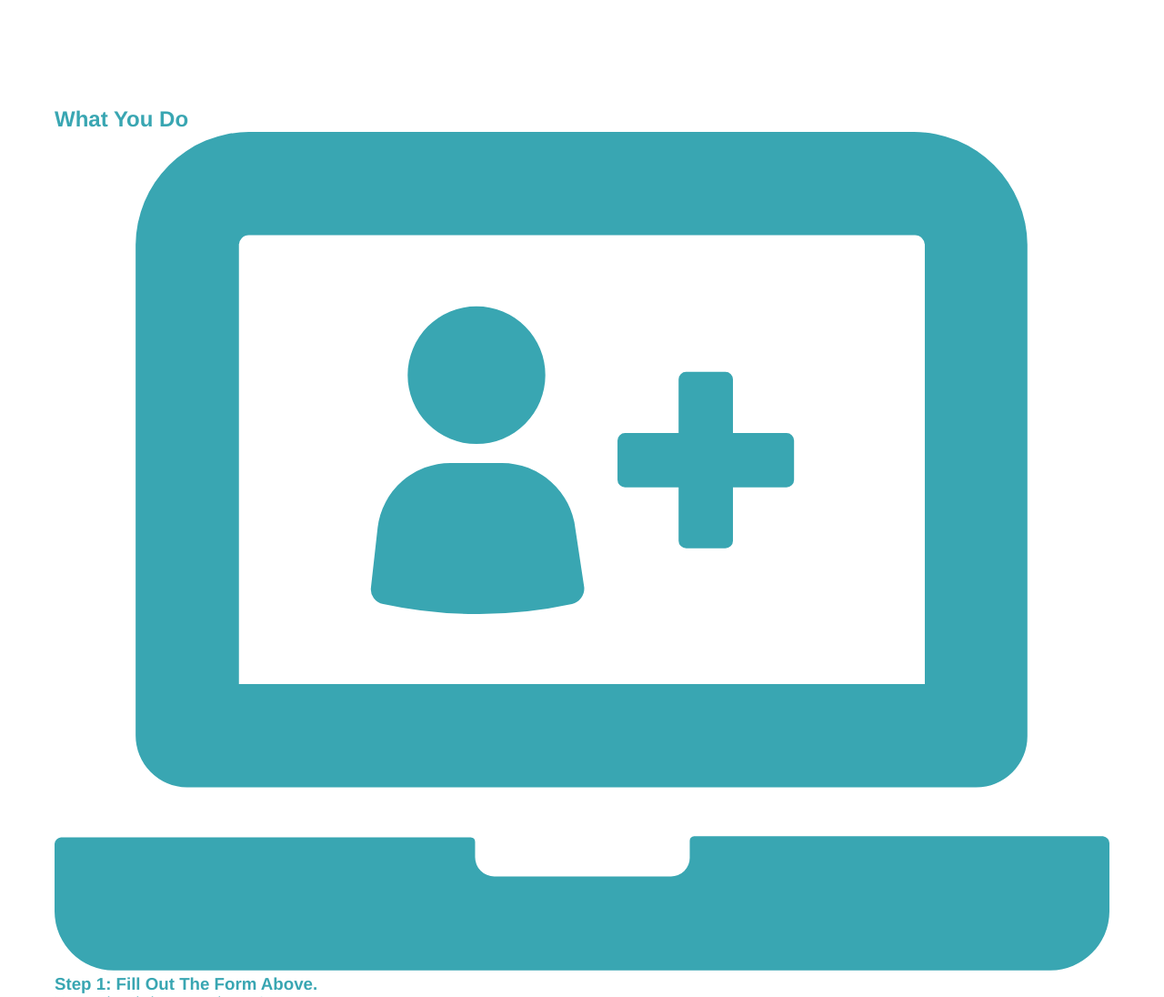
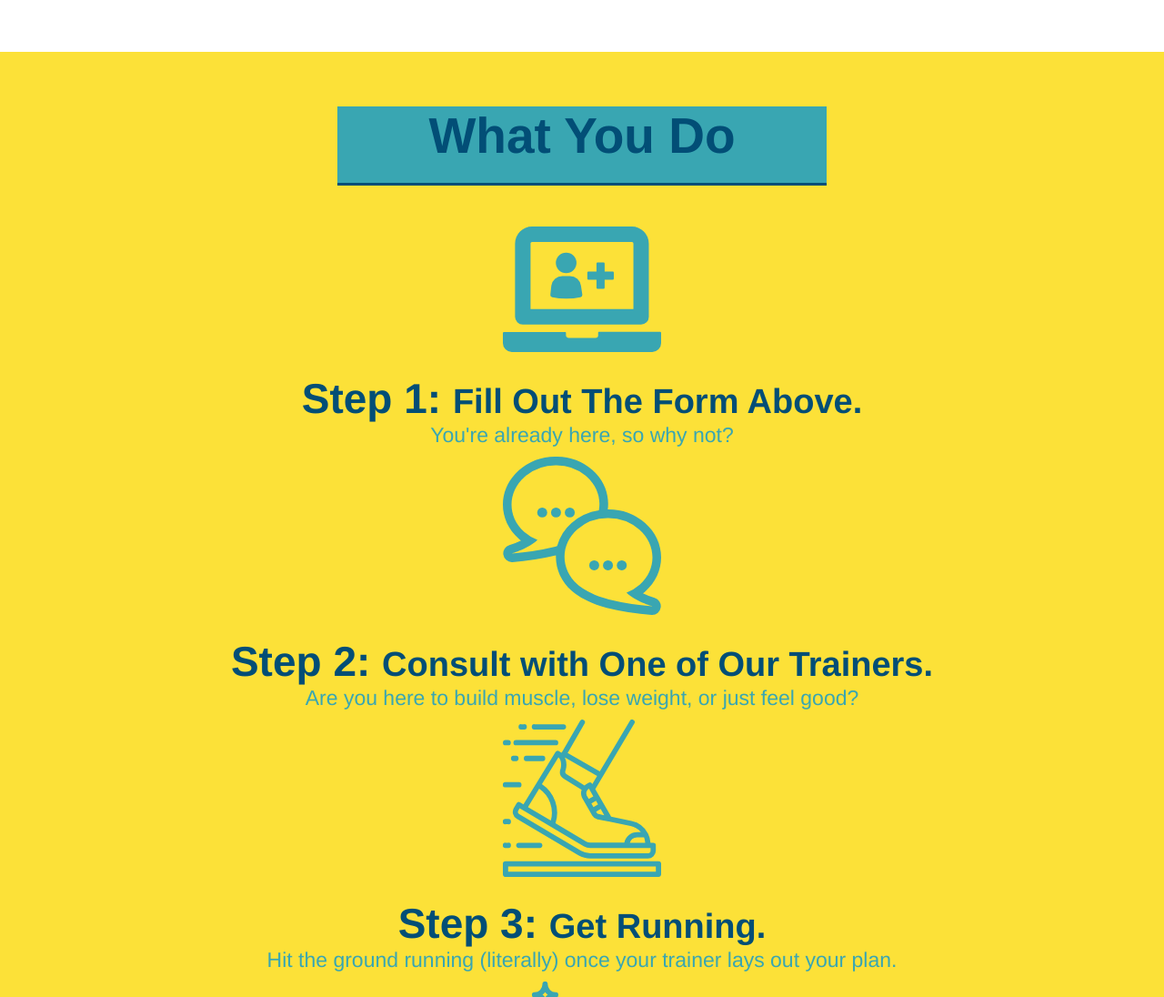
Before and after one commit to SilverFox357/Run-Buddy, a plain HTML site: page index.html in a window 1280 px wide. Shown: the part 1003-2099 px from the top of the page at 91% size. Drawn offline with Linux system fonts and the light colour scheme.

Commit message:
style what you do setion

```diff
--- a/assets/css/Style.css
+++ b/assets/css/Style.css
@@ -133,16 +133,6 @@ section div h3{
     text-align: center;
 }
 
-.intro h2{
-    font-size: 55px;
-    color: #024e76;
-    margin-bottom: 35px;
-    padding: 0 100px 20px 100px;
-    border-bottom: 3px solid;
-    border-color: #fce138;
-    display: inline-block;
-}
-
 .intro p{
     line-height: 1.7;
     color: #39a6b2;
@@ -150,3 +140,49 @@ section div h3{
     font-size: 20px;
     margin: 0 auto;
 }
+
+.steps{
+    text-align: center;
+    background: #fce138;
+}
+
+.section-title{
+    font-size: 55px;
+    color: #024e76;
+    margin-bottom: 35px;
+    padding: 0 100px 20px 100px;
+    display: inline-block;
+    border-bottom: 3px solid;
+}
+
+.primary-border{
+    border-color: #fce138;
+}
+
+.secondary-border{
+    background-color: #39a6b2;
+}
+
+.step div{
+    margin-bottom: 80px;
+}
+
+.steps img{
+    width: 15%;
+    margin: 10px 0;
+}
+
+.steps h3{
+    color: #024e76;
+    font-size: 46px;
+    margin-top: 10px;
+}
+
+.steps p{
+    color: #39a6b2;
+    font-size: 23px;
+}
+
+.steps span{
+    font-size: 38px;
+}
--- a/index.html
+++ b/index.html
@@ -68,37 +68,37 @@
 
         <!--"what we do"-->
         <section id="#What-we-do" class="intro">
-            <h2>What We Do</h2>
+            <h2 class="section-title primary-border">What We Do</h2>
             <p>
                 butcher selfies chambray shabby chic gentrify readymade yr Echo Park XOXO Tumblr normcore Banksy direct trade Blue Bottle chillwave you probably haven't heard of them single-origin coffee Vice fanny pack fixie Odd Future Austin fingerstache pickled twee synth Wes Anderson Thundercats viral bitters flannel meggings narwhal Marfa Schlitz sustainable Intelligentsia umami deep v craft
             </p>
         </section>
 
         <!--"what you do"-->
-        <section id="#What-you-do">
-            <h2>What You Do</h2>
+        <section id="#What-you-do" class="steps">
+            <h2 class="section-title secondary-border">What You Do</h2>
 
             <div>
                 <img src="./assets/images/step-1.svg" alt="" />
-                <h3>Step 1: Fill Out The Form Above.</h3>
+                <h3>Step 1: <span>Fill Out The Form Above.</span></h3>
                 <p>You're already here, so why not?</p>
             </div>
 
             <div>
                 <img src="./assets/images/step-2.svg" alt="" />
-                <h3>Step 2: Consult with One of Our Trainers.</h3>
+                <h3>Step 2: <span>Consult with One of Our Trainers.</span></h3>
                 <p>Are you here to build muscle, lose weight, or just feel good?</p>
             </div>
 
             <div>
                 <img src="./assets/images/step-3.svg" alt="" />
-                <h3>Step 3: Get Running.</h3>
+                <h3>Step 3: <span>Get Running.</span></h3>
                 <p>Hit the ground running (literally) once your trainer lays out your plan.</p>
             </div>
 
             <div>
                 <img src="./assets/images/step-4.svg" alt="" />
-                <h3>Step 4: See Results.</h3>
+                <h3>Step 4: <span>See Results.</span></h3>
             <p>Bi-weekly check-ins with your trainer will keep you focused.</p>
             </div>
         </section>
```
